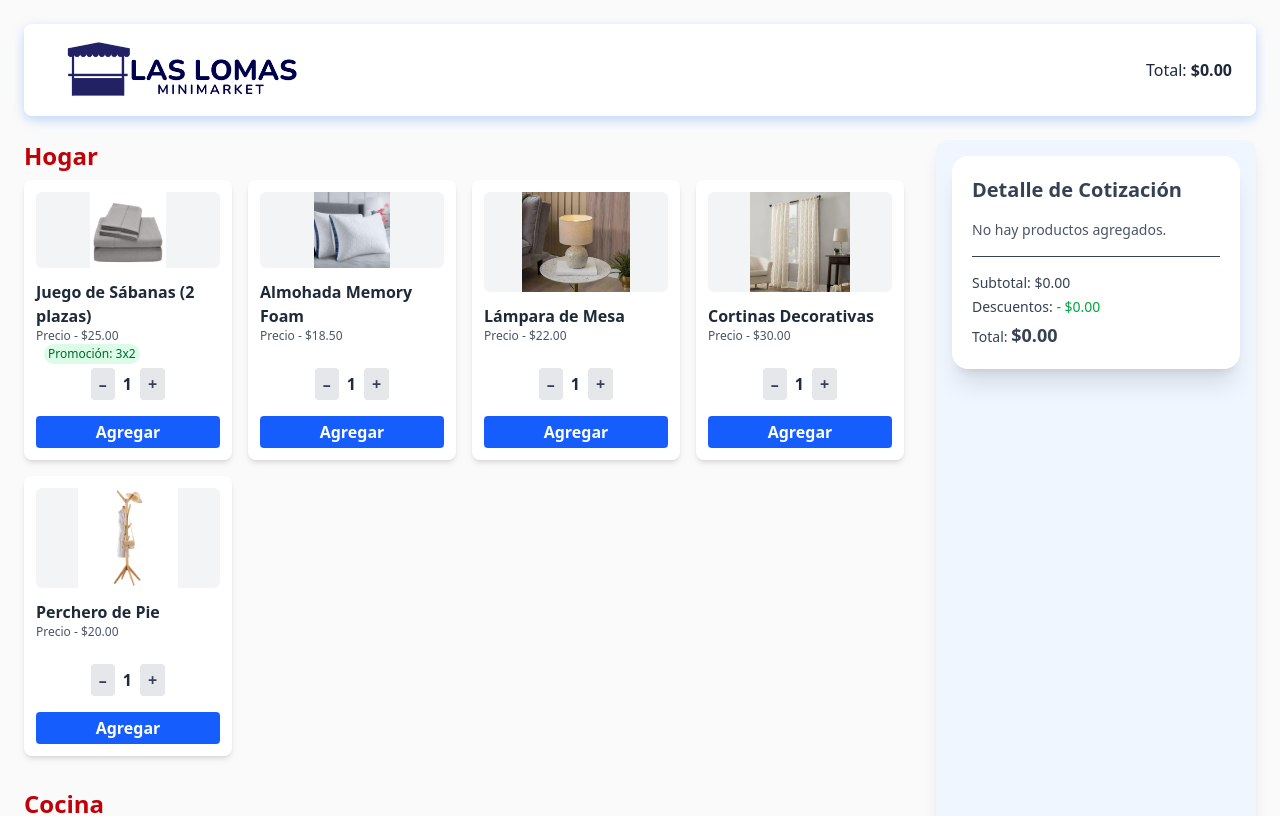
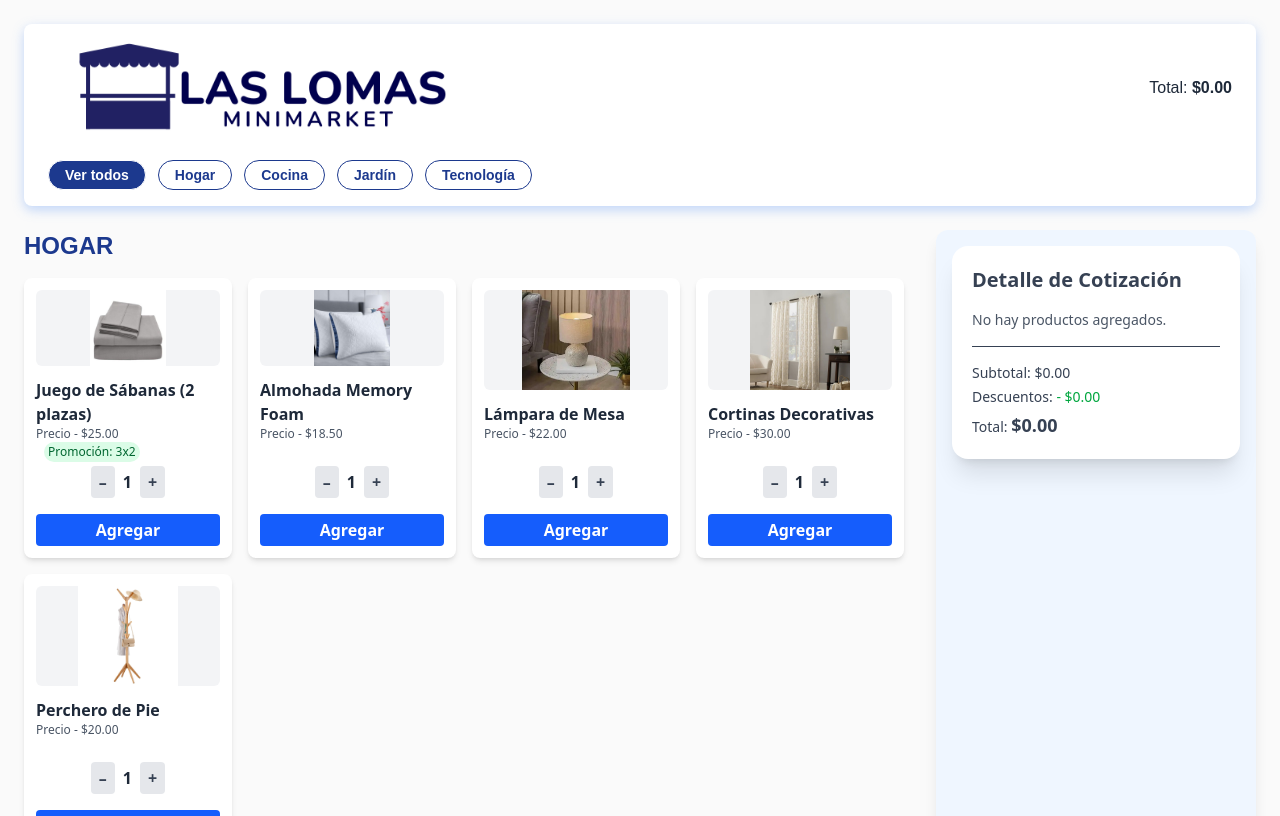
Before and after one commit to Duperro/minimarket-app, a React (Vite) app: page / in a window 1280 px wide. Shown: the top 816 px of the page. Built offline with nearby package versions, Linux system fonts and the light colour scheme.

Commit message:
Menu/Filtro de categlorias
modifique algunas cosas, como la fuente de las letras de las categorias, y tmbn hice el menu de filtro de categorias, ademas agregue un menu en cada categoria de filtro para ordenar como el usuario q observar los productoa

```diff
--- a/src/App.tsx
+++ b/src/App.tsx
@@ -5,21 +5,20 @@ import CATEGORIAS from "./data/categorias";
 import TotalCompra from "./components/TotalCompra";
 import type { ItemCarrito } from "./components/FilaItemCarrito";
 import type { Product } from "./data/productos";
+import Head from "./components/Head";
+import OrdenarProductos from "./components/OrdenarProductos";
 
 function App() {
   const [carrito, setCarrito] = useState<ItemCarrito[]>([]);
+  const [selectedCategory, setSelectedCategory] = useState<string | null>(null);
+  const [ordenarPor, setOrdenarPor] = useState<string>("");
 
   function calculateCartItem(producto: Product, cantidad: number): ItemCarrito {
     const freeItems =
       producto.promotion === "3x2" ? Math.floor(cantidad / 3) : 0;
     const Descuento = freeItems * producto.price;
     const Total = cantidad * producto.price - Descuento;
-    return {
-      producto,
-      cantidad,
-      Total,
-      Descuento,
-    };
+    return { producto, cantidad, Total, Descuento };
   }
 
   function handleAdd(producto: Product, qty: number) {
@@ -53,34 +52,70 @@ function App() {
 
   const totalCarrito = subtotal - totalDiscount;
 
+  const productosFiltrados = useMemo(() => {
+    let filtrados = selectedCategory
+      ? PRODUCTS.filter((p) => p.category === selectedCategory)
+      : PRODUCTS;
+
+    switch (ordenarPor) {
+      case "Promociones":
+        filtrados = filtrados.filter((p) => p.promotion === "3x2");
+        break;
+      case "Nombre ascendente":
+        filtrados = [...filtrados].sort((a, b) =>
+          a.name.localeCompare(b.name)
+        );
+        break;
+      case "Nombre descendente":
+        filtrados = [...filtrados].sort((a, b) =>
+          b.name.localeCompare(a.name)
+        );
+        break;
+      case "Precio: menor a mayor":
+        filtrados = [...filtrados].sort((a, b) => a.price - b.price);
+        break;
+      case "Precio: mayor a menor":
+        filtrados = [...filtrados].sort((a, b) => b.price - a.price);
+        break;
+    }
+
+    return filtrados;
+  }, [selectedCategory, ordenarPor]);
+
   return (
     <div className="min-h-screen bg-neutral-50 p-6 font-sans text-gray-700">
-    <header className="bg-white text-gray-800 py-4 px-6 drop-shadow-[0_4px_6px_rgba(59,130,246,0.3)] mb-6 flex items-center justify-between rounded-lg">
-        <div className="flex items-center gap-5">
-          <img
-            src="../public/logo.png"
-            alt="Logo"
-            className="h-15 rounded-sm object-cover"/>
-        </div>
-        <div className="text-sm md:text-base font-medium">
-          Total: <span className="font-bold">${totalCarrito.toFixed(2)}</span>
-        </div>
-      </header>
+      <Head
+        total={totalCarrito}
+        selected={selectedCategory}
+        onSelectCategory={setSelectedCategory}
+      />
 
       <div className="flex flex-col lg:flex-row gap-6">
-        {/* Contenido principal (categorías) */}
         <main className="flex-1 space-y-8">
-          {CATEGORIAS.map((e) => (
+          {selectedCategory && (
+            <OrdenarProductos onOrdenar={setOrdenarPor} />
+          )}
+
+          {selectedCategory ? (
             <CategoriaSeccion
-              key={e}
-              categoria={e}
-              productos={PRODUCTS.filter((p) => p.category === e)}
+              categoria={selectedCategory}
+              productos={productosFiltrados}
               añadirAlCarrito={handleAdd}
             />
-          ))}
+          ) : (
+            CATEGORIAS.map((categoria) => (
+              <CategoriaSeccion
+                key={categoria}
+                categoria={categoria}
+                productos={PRODUCTS.filter(
+                  (p) => p.category === categoria
+                )}
+                añadirAlCarrito={handleAdd}
+              />
+            ))
+          )}
         </main>
 
-        {/* Panel lateral: carrito a la derecha */}
         <aside className="w-full lg:w-80 bg-blue-50 p-4 rounded-xl shadow-lg h-[90vh] overflow-y-auto sticky top-4">
           <TotalCompra
             items={carrito}
--- a/src/components/CategoriaSeccion.tsx
+++ b/src/components/CategoriaSeccion.tsx
@@ -14,7 +14,10 @@ function CategoriaSeccion({
 }: CategoriaSeccionProps) {
   return (
     <section>
-      <h2 className="text-2xl font-semibold mb-2 text-red-700 flex items-center gap-2 capitalize">
+      <h2
+        className="text-2xl font-extrabold text-blue-900 uppercase mb-4"
+        style={{ fontFamily: "Montserrat, sans-serif" }}
+      >
         {categoria}
       </h2>
       <div className="flex flex-wrap gap-4">
--- a/src/components/Head.tsx
+++ b/src/components/Head.tsx
@@ -1,22 +1,61 @@
+import { useEffect } from "react";
+import CATEGORIAS from "../data/categorias";
+
 interface HeadProps {
   total: number;
+  selected: string | null;
+  onSelectCategory: (cat: string | null) => void;
 }
 
-function Head({ total }: HeadProps) {
+function Head({ total, selected, onSelectCategory }: HeadProps) {
+  useEffect(() => {
+    window.scrollTo({ top: 0, behavior: "smooth" });
+  }, [selected]);
+
   return (
-    <header className="bg-white text-gray-800 py-4 px-6 drop-shadow-[0_4px_6px_rgba(59,130,246,0.3)] mb-6 flex items-center justify-between rounded-lg">
-      <div className="flex items-center gap-5">
-        <img
-          src="/logo.png"
-          alt="Logo"
-          className="h-15 rounded-sm object-cover"
-        />
-        <h1 className="text-xl font-bold text-blue-900 hidden sm:block">
-          Las Lomas Minimarket
-        </h1>
-      </div>
-      <div className="text-sm md:text-base font-medium">
-        Total: <span className="font-bold">${total.toFixed(2)}</span>
+    <header className="bg-white text-gray-800 py-4 px-6 drop-shadow-[0_4px_6px_rgba(59,130,246,0.3)] mb-6 rounded-lg">
+      <div className="flex flex-col gap-4">
+        {/* Logo + Total */}
+        <div className="flex items-center justify-between">
+          <img
+            src="/logo.png"
+            alt="Logo"
+            className="h-24 object-cover"
+          />
+          <div className="text-sm md:text-base font-medium" style={{ fontFamily: "Montserrat, sans-serif" }}>
+            Total: <span className="font-bold">${total.toFixed(2)}</span>
+          </div>
+        </div>
+
+        {/* Botones de categorías */}
+        <div className="flex flex-wrap gap-3 mt-2">
+          <button
+            onClick={() => onSelectCategory(null)}
+            className={`px-4 py-1 rounded-full text-sm font-semibold border transition ${
+              selected === null
+                ? "bg-blue-900 text-white"
+                : "bg-white text-blue-900 border-blue-900"
+            }`}
+            style={{ fontFamily: "Montserrat, sans-serif" }}
+          >
+            Ver todos
+          </button>
+
+          {CATEGORIAS.map((cat) => (
+            <button
+              key={cat}
+              onClick={() => onSelectCategory(cat)}
+              className={`px-4 py-1 rounded-full text-sm font-semibold border transition ${
+                selected === cat
+                  ? "bg-blue-900 text-white"
+                  : "bg-white text-blue-900 border-blue-900"
+              }`}
+              style={{ fontFamily: "Montserrat, sans-serif" }}
+            >
+              {cat}
+            </button>
+          ))}
+        </div>
       </div>
     </header>
   );
--- /dev/null
+++ b/src/components/OrdenarProductos.tsx
@@ -0,0 +1,30 @@
+interface OrdenarProps {
+  onOrdenar: (tipo: string) => void;
+}
+
+const opciones = [
+  "Promociones",
+  "Nombre ascendente",
+  "Nombre descendente",
+  "Precio: menor a mayor",
+  "Precio: mayor a menor",
+];
+
+export default function OrdenarProductos({ onOrdenar }: OrdenarProps) {
+  return (
+    <div className="mb-4">
+      <label className="text-sm font-semibold mr-2">Ordenar:</label>
+      <select
+        onChange={(e) => onOrdenar(e.target.value)}
+        className="p-2 border rounded text-sm"
+      >
+        <option value="">Seleccionar...</option>
+        {opciones.map((opcion) => (
+          <option key={opcion} value={opcion}>
+            {opcion}
+          </option>
+        ))}
+      </select>
+    </div>
+  );
+}
```
